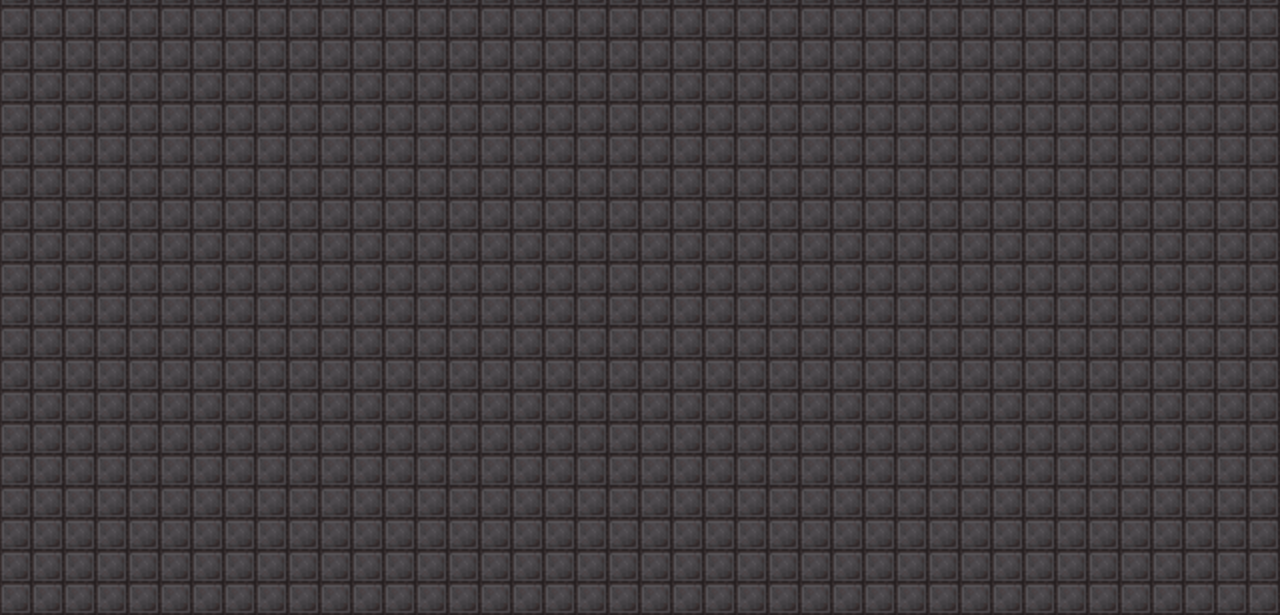
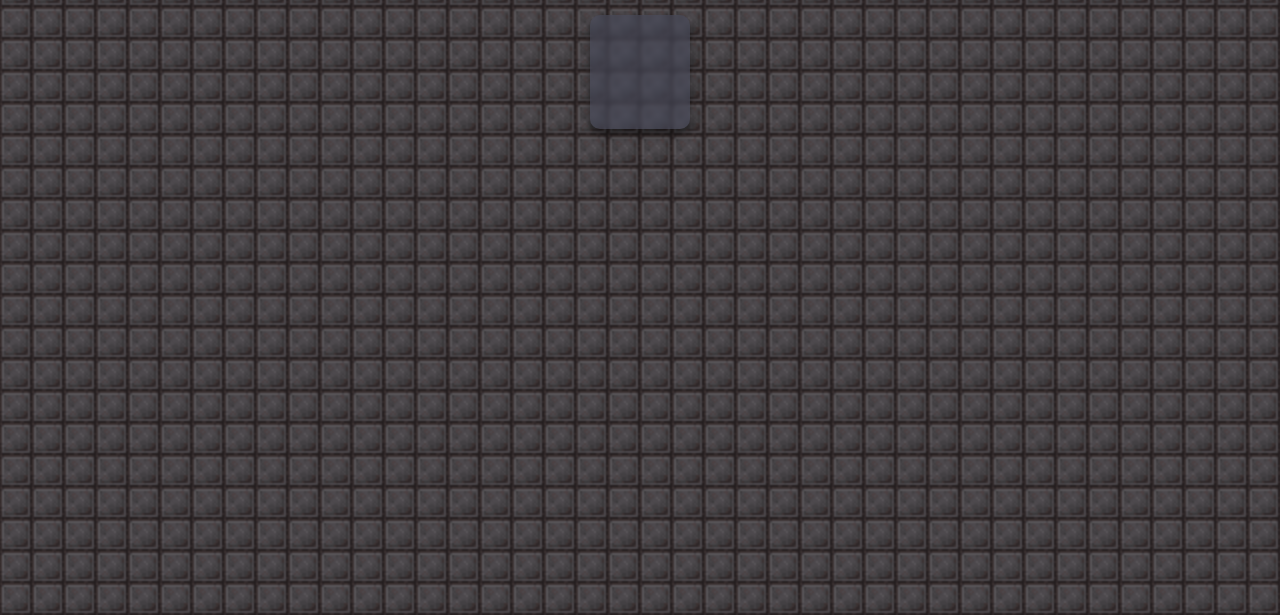
Before and after one commit to HeroStudiosBR/sunrisebeta, a plain HTML site: page docs/create_project.html in a window 1280 px wide. Shown: the part 185-800 px from the top of the page. Drawn offline with Linux system fonts and the light colour scheme; a web font is replaced by a local one.

Commit message:
CreateProject Commit

```diff
--- a/docs/create_project.html
+++ b/docs/create_project.html
@@ -5,6 +5,7 @@
     <title>Teste</title>
   </head>
   <link href="styles/default.css" rel="stylesheet" />
+  <link href="styles/create_project.css" rel="stylesheet" />
   <header>
     <div>
       <ul class="header_ul">
@@ -28,6 +29,8 @@
     <div class="body">
       <h1 class="header_text">Create Post</h1>
       <h2 class="body_text">Welcome Sunrise Creator Content</h2>
+      <div class="box_panel" style="width: 100px; height: 100px;">
+      </div>
     </div>
     <!-- Scripts -->
     <script src="https://www.gstatic.com/firebasejs/9.17.1/firebase-app-compat.js"></script>
--- /dev/null
+++ b/docs/styles/create_project.css
@@ -0,0 +1,12 @@
+.box_panel {
+    background-color: rgba(71, 74, 94, 0.5);
+    border-radius: 10px;
+    padding: 7px 0px;
+    display: flex;
+    margin: 0px 0px;
+    flex-direction: column;
+    align-items: center;
+    justify-content: center;
+    backdrop-filter: blur(2px);
+    box-shadow: 0px 5px 10px rgba(0, 0, 0, 0.5);
+}
```
